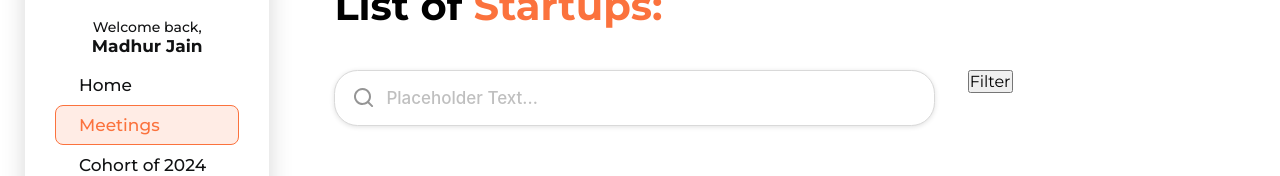
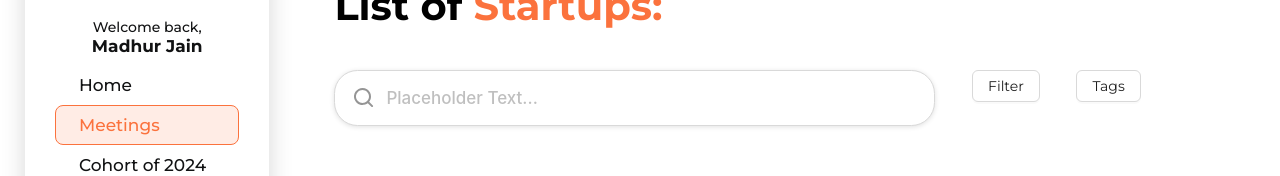
Before and after one commit to dvm-bitspilani/cel-conquest-2024, a React (Vite) app: page /dashboard/startups in a window 1280 px wide. Shown: the part 171-347 px from the top of the page. Built offline with nearby package versions, Linux system fonts and the light colour scheme.

Commit message:
feat: temp Searchbar Buttons

```diff
--- a/src/routes/Dashboard/Startups/Startups.jsx
+++ b/src/routes/Dashboard/Startups/Startups.jsx
@@ -1,5 +1,5 @@
 import React from "react";
-import { Input } from "antd";
+import { Input, Button } from "antd";
 import * as styles from "./Startups.module.scss";
 
 const Startups = () => {
@@ -33,9 +33,11 @@ const Startups = () => {
           ></Input>
         </div>
         <div className={styles.filter}>
-          <button>Filter</button>
+          <Button>Filter</Button>
         </div>
-        <div className={styles.tags}></div>
+        <div className={styles.tags}>
+          <Button>Tags</Button>
+        </div>
       </div>
     </div>
   );
```
